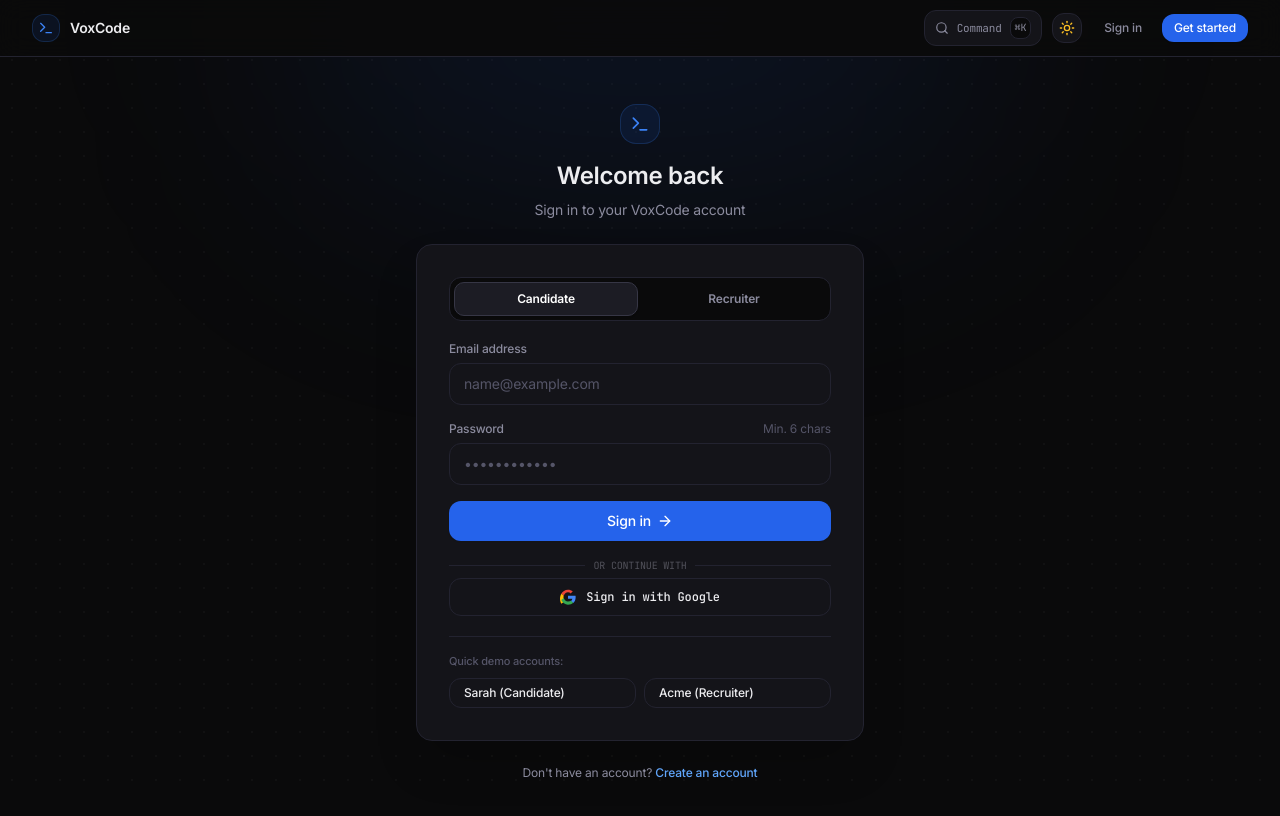
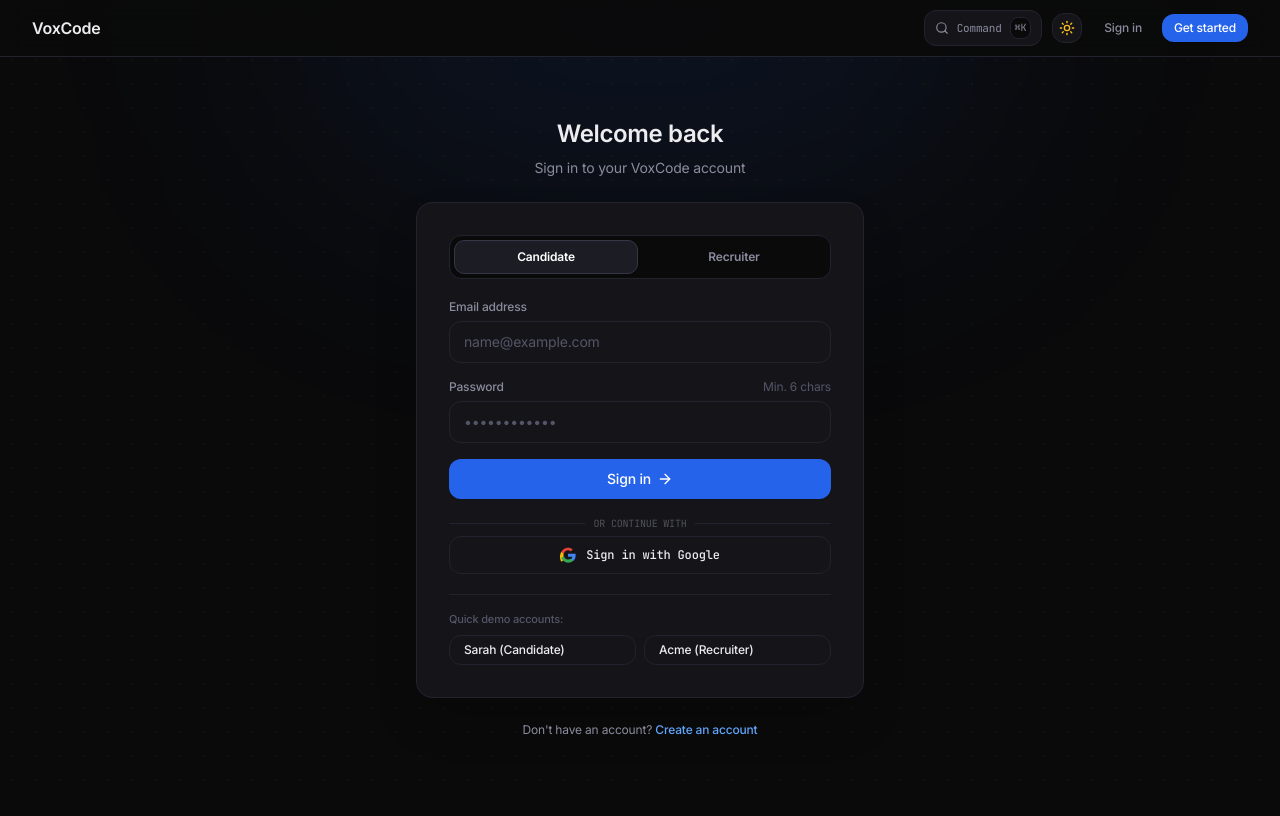
Before and after one commit to Aswin-Sai123/VoxCode, a React (Vite) app in the folder frontend/: page /login in a window 1280 px wide. Shown: the top 816 px of the page. Built offline with nearby package versions, Linux system fonts and the light colour scheme.

Commit message:
style: remove terminal symbol and badge from brand headers

```diff
--- a/frontend/src/components/Navbar.jsx
+++ b/frontend/src/components/Navbar.jsx
@@ -2,7 +2,7 @@
 import { Link, useLocation } from 'react-router-dom';
 import { AuthContext } from '../context/AuthContext';
 import { useTheme } from '../context/ThemeContext';
-import { Terminal, LogOut, FileText, Plus, LayoutDashboard, Sun, Moon, Menu, X, Search } from 'lucide-react';
+import { LogOut, FileText, Plus, LayoutDashboard, Sun, Moon, Menu, X, Search } from 'lucide-react';
 
 const Navbar = () => {
     const { user, logout } = useContext(AuthContext);
@@ -24,11 +24,8 @@
             <div className="max-w-7xl mx-auto h-14 px-4 sm:px-6 lg:px-8 flex items-center justify-between">
                 {/* Left: Brand */}
                 <div className="flex items-center gap-4 sm:gap-6">
-                    <Link to="/" className="flex items-center gap-2.5 group">
-                        <div className="w-7 h-7 rounded-lg bg-blue-600/10 border border-blue-500/20 flex items-center justify-center text-blue-500 group-hover:bg-blue-600 group-hover:text-white transition-all">
-                            <Terminal className="w-4 h-4" />
-                        </div>
-                        <span className="font-semibold text-sm tracking-tight text-[#EDEDF0] group-hover:text-blue-500 transition-colors">
+                    <Link to="/" className="flex items-center group">
+                        <span className="font-semibold text-base tracking-tight text-[#EDEDF0] group-hover:text-blue-500 transition-colors">
                             VoxCode
                         </span>
                     </Link>
--- a/frontend/src/pages/auth/Login.jsx
+++ b/frontend/src/pages/auth/Login.jsx
@@ -1,7 +1,7 @@
 import React, { useState, useContext, useEffect } from 'react';
 import { Link, useNavigate, useLocation } from 'react-router-dom';
 import { AuthContext } from '../../context/AuthContext';
-import { Terminal, ArrowRight, AlertCircle, Loader2 } from 'lucide-react';
+import { ArrowRight, AlertCircle, Loader2 } from 'lucide-react';
 
 const Login = () => {
     const [role, setRole] = useState('CANDIDATE');
@@ -62,9 +62,6 @@
             <div className="w-full max-w-md space-y-6">
                 {/* Brand & Heading */}
                 <div className="text-center space-y-2">
-                    <div className="inline-flex items-center justify-center w-10 h-10 rounded-xl bg-blue-600/10 border border-blue-500/20 text-blue-500 mb-2">
-                        <Terminal className="w-5 h-5" />
-                    </div>
                     <h1 className="text-2xl font-semibold tracking-tight text-[#EDEDF0]">
                         Welcome back
                     </h1>
--- a/frontend/src/pages/auth/Register.jsx
+++ b/frontend/src/pages/auth/Register.jsx
@@ -1,7 +1,7 @@
 import React, { useState, useContext } from 'react';
 import { Link, useNavigate } from 'react-router-dom';
 import { AuthContext } from '../../context/AuthContext';
-import { Terminal, ArrowRight, AlertCircle, Loader2 } from 'lucide-react';
+import { ArrowRight, AlertCircle, Loader2 } from 'lucide-react';
 
 const Register = () => {
     const [role, setRole] = useState('CANDIDATE');
@@ -36,9 +36,6 @@
             <div className="w-full max-w-md space-y-6">
                 {/* Brand & Heading */}
                 <div className="text-center space-y-2">
-                    <div className="inline-flex items-center justify-center w-10 h-10 rounded-xl bg-blue-600/10 border border-blue-500/20 text-blue-500 mb-2">
-                        <Terminal className="w-5 h-5" />
-                    </div>
                     <h1 className="text-2xl font-semibold tracking-tight text-[#EDEDF0]">
                         Create your account
                     </h1>
```
